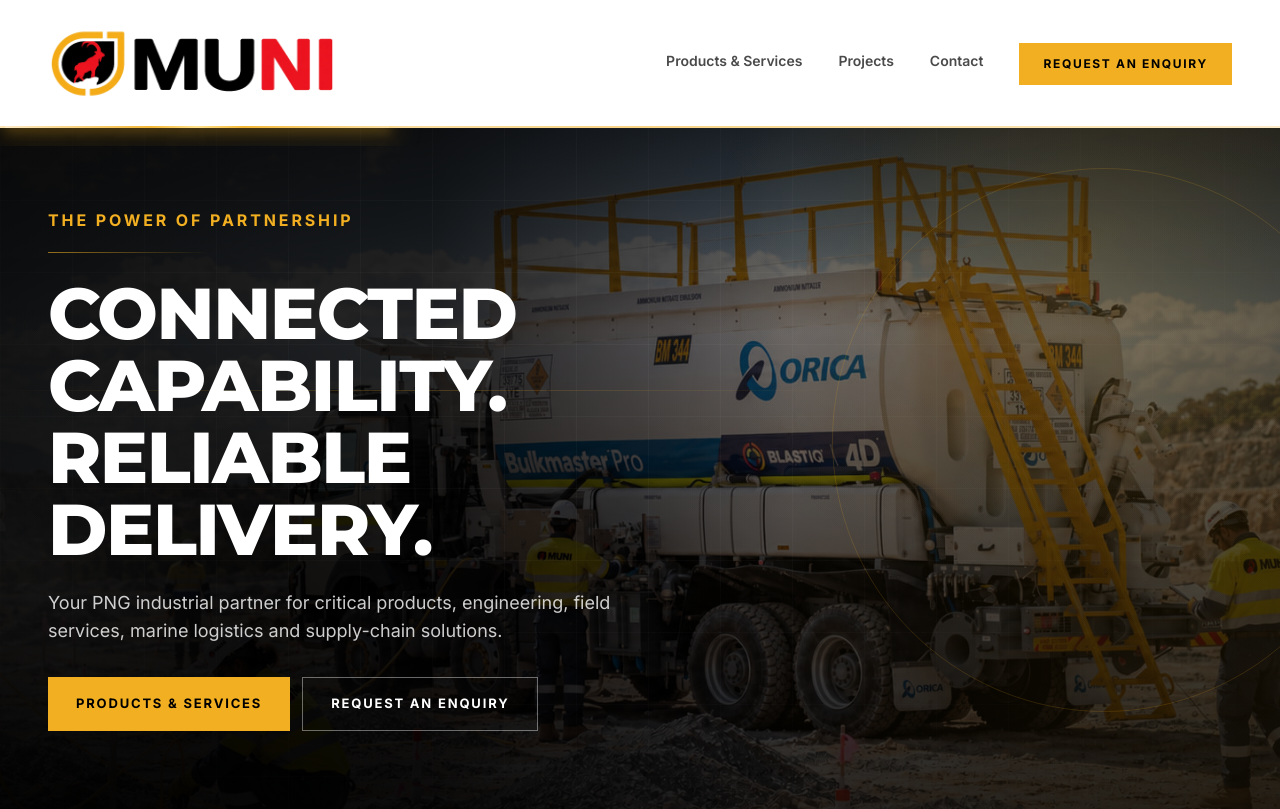
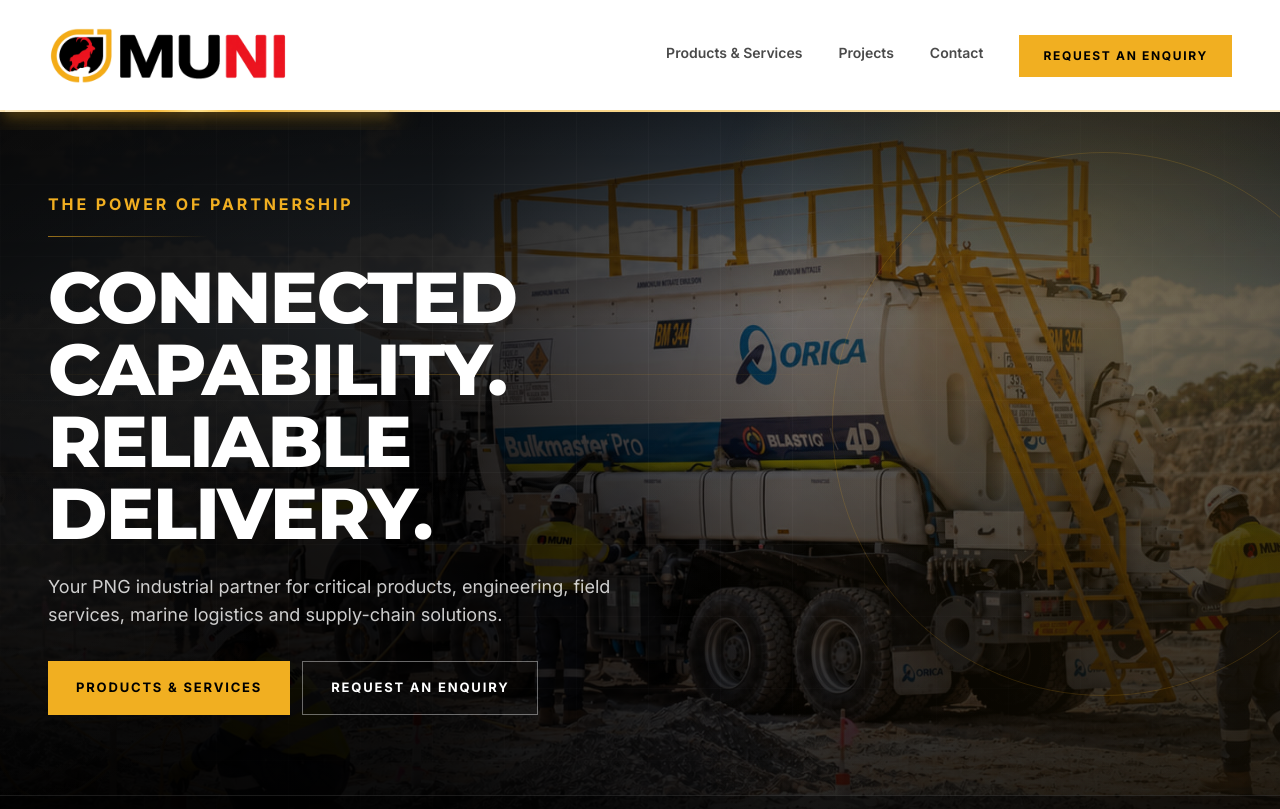
Before and after one commit to brendankombuk-ai/CJMuni-website, a Next.js app: page / in a window 1280 px wide. Shown: the top 809 px of the page. Built offline with nearby package versions, Linux system fonts and the light colour scheme.

Commit message:
Bring the navigation logo down one size step
h-20/h-24 -> h-16/h-20, with the hero height, sticky product nav offset
and scroll padding adjusted to match.

Co-Authored-By: Claude Opus 5.5 <noreply@anthropic.com>
Claude-Session: https://claude.ai/code/session_017L9Psns9ZHzZjPCkEN4epF

```diff
--- a/app/globals.css
+++ b/app/globals.css
@@ -66,7 +66,7 @@
    * form autofill — comes back dark instead of a white panel mid-page.
    */
   html {
-    scroll-padding-top: 9rem;
+    scroll-padding-top: 8rem;
     color-scheme: dark;
   }
 
--- a/components/HomeHero.tsx
+++ b/components/HomeHero.tsx
@@ -17,8 +17,8 @@ import { BRAND } from "@/data/site";
  * data/capabilities.ts, and the Konekaru address in data/site.ts. Nothing here
  * is a number invented to fill a slot.
  *
- * The height is the viewport minus the sticky navigation (h-20 logo + py-4 =
- * 112px, h-24 + py-4 = 128px from `sm`), so the hero fills the screen exactly
+ * The height is the viewport minus the sticky navigation (h-16 logo + py-4 =
+ * 96px, h-20 + py-4 = 112px from `sm`), so the hero fills the screen exactly
  * rather than pushing a scrollbar's worth of black below it. `svh` rather than
  * `vh` so mobile browser chrome collapsing does not jump the layout.
  *
@@ -38,7 +38,7 @@ export function HomeHero() {
     <section
       className={atmosphere(
         "hero",
-        "flex min-h-[calc(100svh-7rem)] flex-col justify-between border-b border-white/5 sm:min-h-[calc(100svh-8rem)]",
+        "flex min-h-[calc(100svh-6rem)] flex-col justify-between border-b border-white/5 sm:min-h-[calc(100svh-7rem)]",
       )}
     >
       {/* The photograph, full bleed and pushed behind every other layer. */}
--- a/components/Logo.tsx
+++ b/components/Logo.tsx
@@ -48,7 +48,7 @@ export function Logo({ variant = "lockup", tone = "light", className, href = "/"
           alt="CJ MUNI — The Power of Partnership"
           width={1200}
           height={400}
-          className="h-20 w-auto sm:h-24"
+          className="h-16 w-auto sm:h-20"
           priority
         />
       </span>
--- a/components/products/ProductNavigation.tsx
+++ b/components/products/ProductNavigation.tsx
@@ -74,7 +74,7 @@ export function ProductNavigation({ items }: { items: NavItem[] }) {
   return (
     <nav
       aria-label="Product ranges"
-      className="sticky top-[108px] z-40 border-b border-white/10 bg-ink/95 backdrop-blur sm:top-[124px]"
+      className="sticky top-[92px] z-40 border-b border-white/10 bg-ink/95 backdrop-blur sm:top-[108px]"
     >
       <div className="frame">
         <div
```
